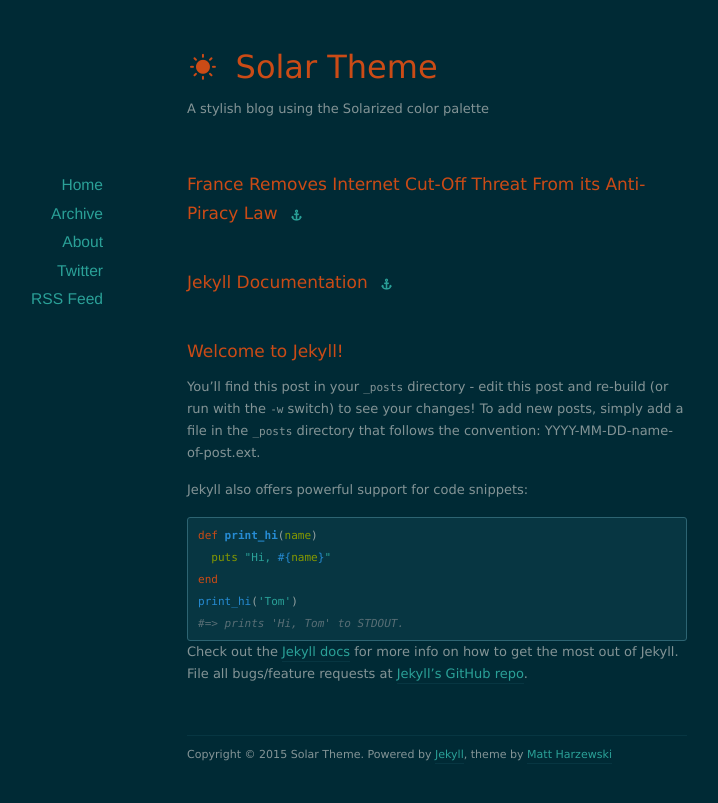
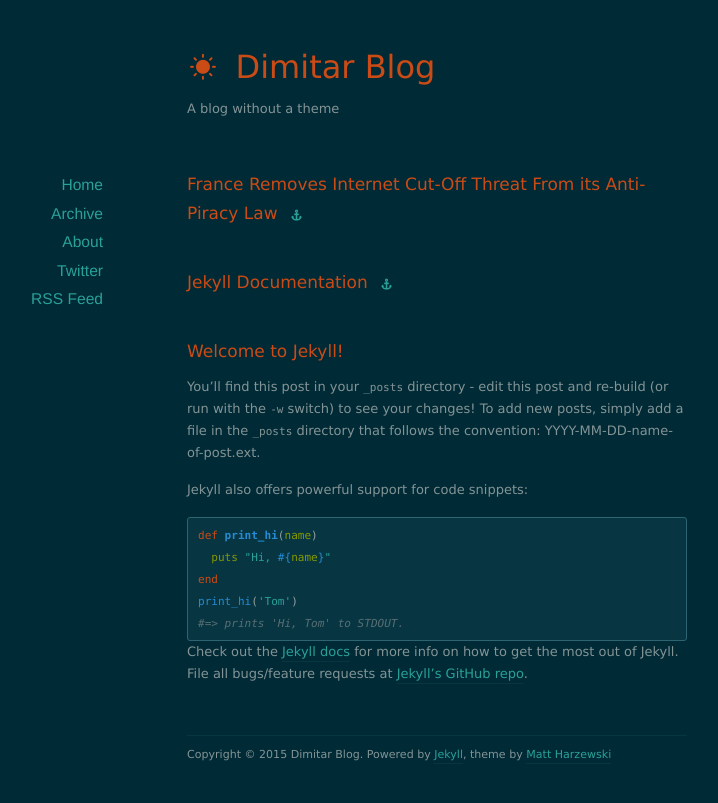
Before and after one commit to Newbrict/blog, a Jekyll site: the page built from index.html, in a window 1280 px wide. Shown: the top 803 px of the page, without its empty margins (203-921 px from the left). Built offline with Jekyll 4.4.1, drawn with Linux system fonts in a browser that asks for light colours; nearby versions of some CDN libraries; the list of posts is cut into pages by our own code.

Commit message:
config'd

```diff
--- a/_config.yml
+++ b/_config.yml
@@ -1,6 +1,6 @@
-name: Solar Theme
+name: Dimitar Blog
 baseurl: /blog
-description: A stylish blog using the Solarized color palette
+description: A blog without a theme
 
 permalink: /:year/:month/:day/:title/
 paginate: 10
```
